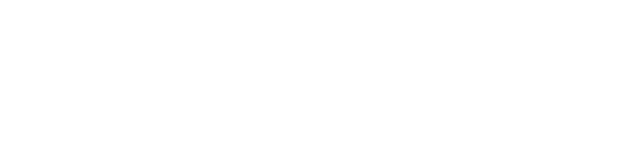
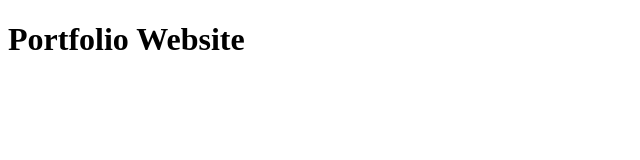
Before and after one commit to Pra-nto830/portfolio-pranto-project, a plain HTML site: page index.html in a window 1280 px wide. Shown: the whole page, without its empty margins (0-640 px from the left). Drawn offline with Linux system fonts and the light colour scheme.

Commit message:
1st commit

```diff
--- a/index.html
+++ b/index.html
@@ -7,7 +7,7 @@
 </head>
 <body>
 
-    <h1> </h1>
+    <h1>Portfolio Website </h1>
     <p> </p>
 
 </body>
```
